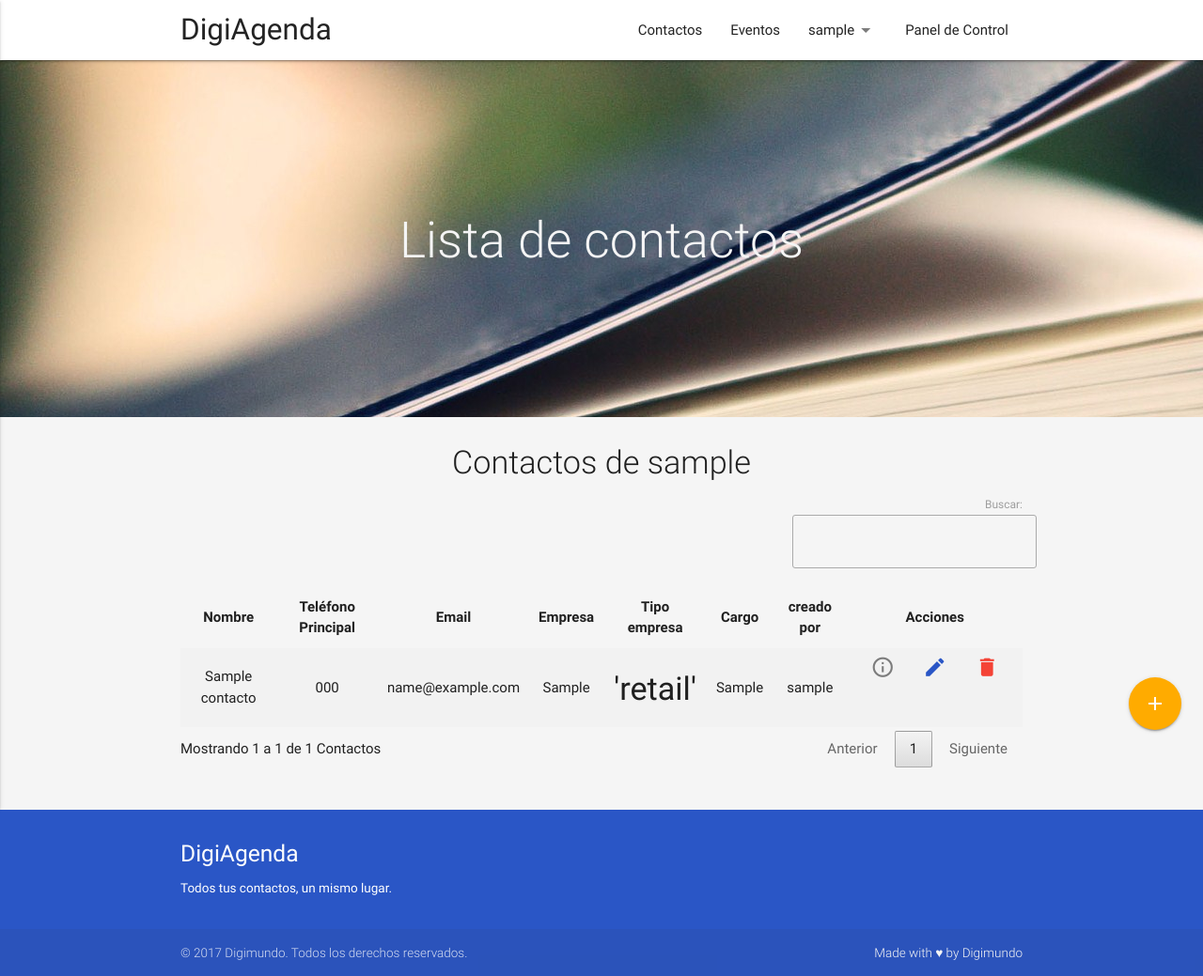
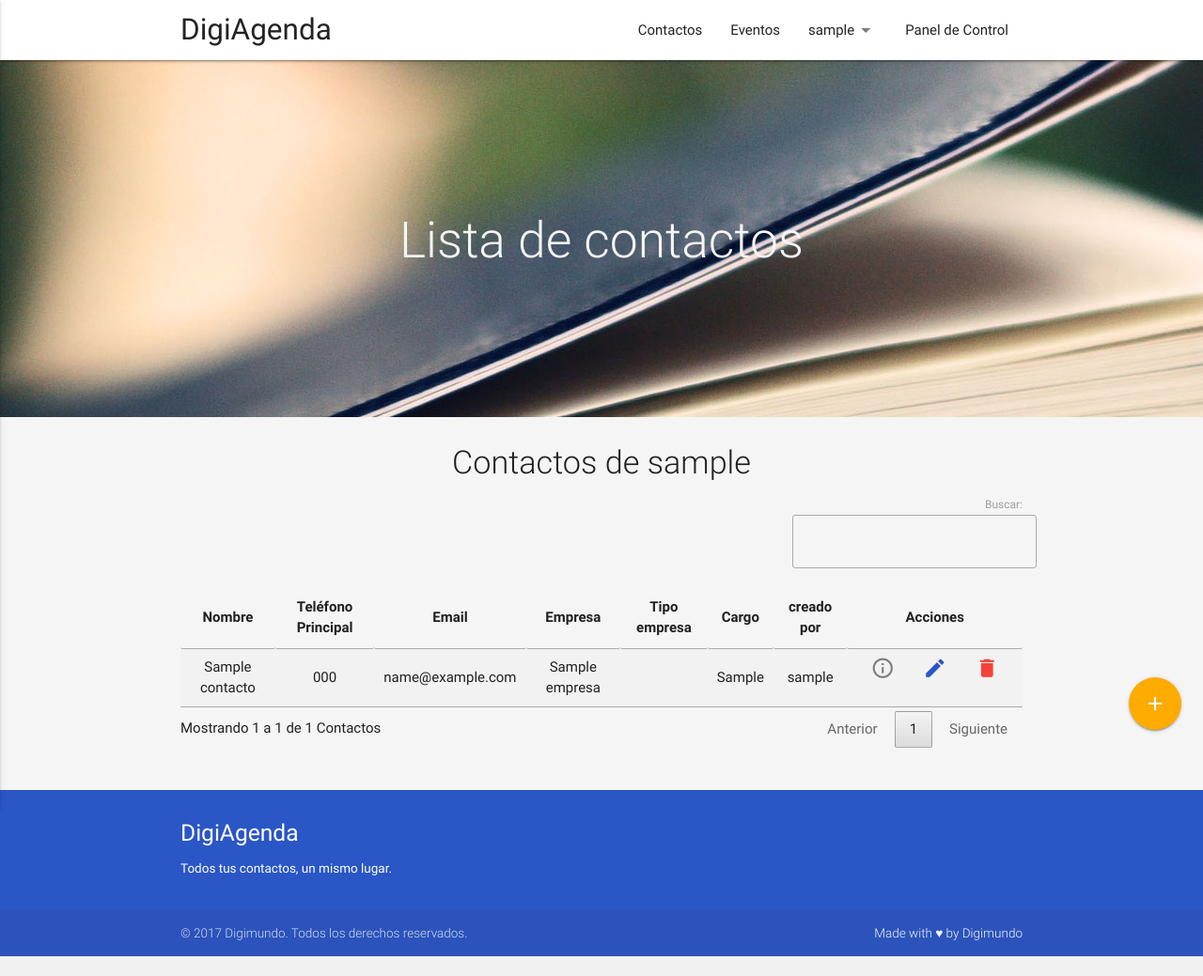
Before and after one commit to DigimundoTesca/diary-cloud, a Django app: page /contactos/ in a window 1280 px wide. Shown: the whole page at 94% size. After the commit the page ends 1018 px from the top, so only its background shows below. Run offline with Django 3.2, Linux system fonts and the light colour scheme; a user stored in the database is signed in; tables that the repository leaves empty hold one stand-in row (values such as "Sample post"); grey boxes marked "Sample" are stand-in pictures; some libraries are stand-ins or nearby versions.

Commit message:
Refactorizados templates

```diff
--- a/contacts/templates/contactos/contactos.html
+++ b/contacts/templates/contactos/contactos.html
@@ -1,5 +1,11 @@
 {% extends "base.html" %}
 {% load static %}
+
+{% block stylesheets  %}
+<!--Let browser know website is optimized for mobile-->
+<link rel="stylesheet" href="https://cdn.datatables.net/1.10.15/css/jquery.dataTables.min.css">
+{% endblock %}
+
 {% block content %}
 <div class="parallax-container">
   <div class="parallax">
@@ -30,18 +36,16 @@
         <td>{{ contacto.nombre }}</td>
         <td>{{ contacto.telefono_principal }}</td>
         <td>{{ contacto.email }}</td>
-        <td>{{ contacto.empresa }}</td>
+        <td>{{ contacto.empresa_fk }}</td>
         <td>
-          {% if contacto.empresa.tipo == "FUE" %}
+          {% if contacto.empresa_fk.tipo == "FUE" %}
           <i class="material-icons">whatshot</i>
-          {% elif contacto.empresa.tipo == "AGU" %
+          {% elif contacto.empresa_fk.tipo == "AGU" %
           <i class="material-icons">opacity</i>
-          {% elif contacto.empresa.tipo == "TIE" %}
+          {% elif contacto.empresa_fk.tipo == "TIE" %}
           <i class="material-icons">terrain</i>
-          {% elif contacto.empresa.tipo == "AIR" %}
+          {% elif contacto.empresa_fk.tipo == "AIR" %}
           <i class="material-icons">toys</i>
-          {% else %}
-            <h4>'retail'</h4>
           {% endif %}
         </td>
         <td>{{ contacto.cargo }}</td>
@@ -63,3 +67,26 @@
   </a>
 </div>
 {% endblock %}
+
+{% block scripts %}
+<script type="text/javascript">
+  $(document).ready(function() {
+    $('#tablacontacto').DataTable({
+      "oLanguage": {
+        "sZeroRecords": "No se encontraron registros",
+        "sSearch": "Buscar: ",
+        "sInfo": "Mostrando _START_ a _END_ de _TOTAL_ Contactos",
+        "sInfoFiltered": "Filtrado de _MAX_ contactos totales",
+        "sInfoEmpty": "No se encontraron coincidencias, ",
+        "sLoadingRecords": "Cargando...",
+        "sLengthMenu": "",
+        "oPaginate": {
+          "sNext": "Siguiente",
+          "sPrevious": "Anterior",
+        },
+      },
+      "ordering": false,
+    })
+  });
+</script>
+{% endblock %}
--- a/diary/templates/base.html
+++ b/diary/templates/base.html
@@ -4,12 +4,12 @@
 <head>
   <!--Import Google Icon Font-->
   <link href="https://fonts.googleapis.com/icon?family=Material+Icons" rel="stylesheet">
-    <!-- Compiled and minified CSS -->
+  <!-- Compiled and minified CSS -->
   <link rel="stylesheet" href="https://cdnjs.cloudflare.com/ajax/libs/materialize/0.100.1/css/materialize.min.css">
-  <!--Let browser know website is optimized for mobile-->
-  <link rel="stylesheet" href="https://cdn.datatables.net/1.10.15/css/jquery.dataTables.min.css">
   <meta name="viewport" content="width=device-width, initial-scale=1.0"/>
   <link rel="stylesheet" href="{% static 'css/master.css' %}">
+  {% block stylesheets %}
+  {% endblock %}
 </head>
 <body class="color-shade">
   <header>
@@ -147,24 +147,9 @@
         alignment: 'right', // Displays dropdown with edge aligned to the left of button
         stopPropagation: false // Stops event propagation
       });
-      $('#id_nota').trigger('autoresize');
-      $('#tablacontacto').DataTable({
-        "oLanguage": {
-        "sZeroRecords": "No se encontraron registros",
-        "sSearch": "Buscar: ",
-        "sInfo": "Mostrando _START_ a _END_ de _TOTAL_ Contactos",
-        "sInfoFiltered": "Filtrado de _MAX_ contactos totales",
-        "sInfoEmpty": "No se encontraron coincidencias, ",
-        "sLoadingRecords": "Cargando...",
-        "sLengthMenu": "",
-        "oPaginate": {
-        "sNext": "Siguiente",
-        "sPrevious": "Anterior",
-        }
-        },
-        "ordering": false,
-      })
    });
   </script>
+  {% block scripts %}
+  {% endblock %}
 </body>
 </html>
```
Lines whose indentation alone changed are shown as unchanged.
